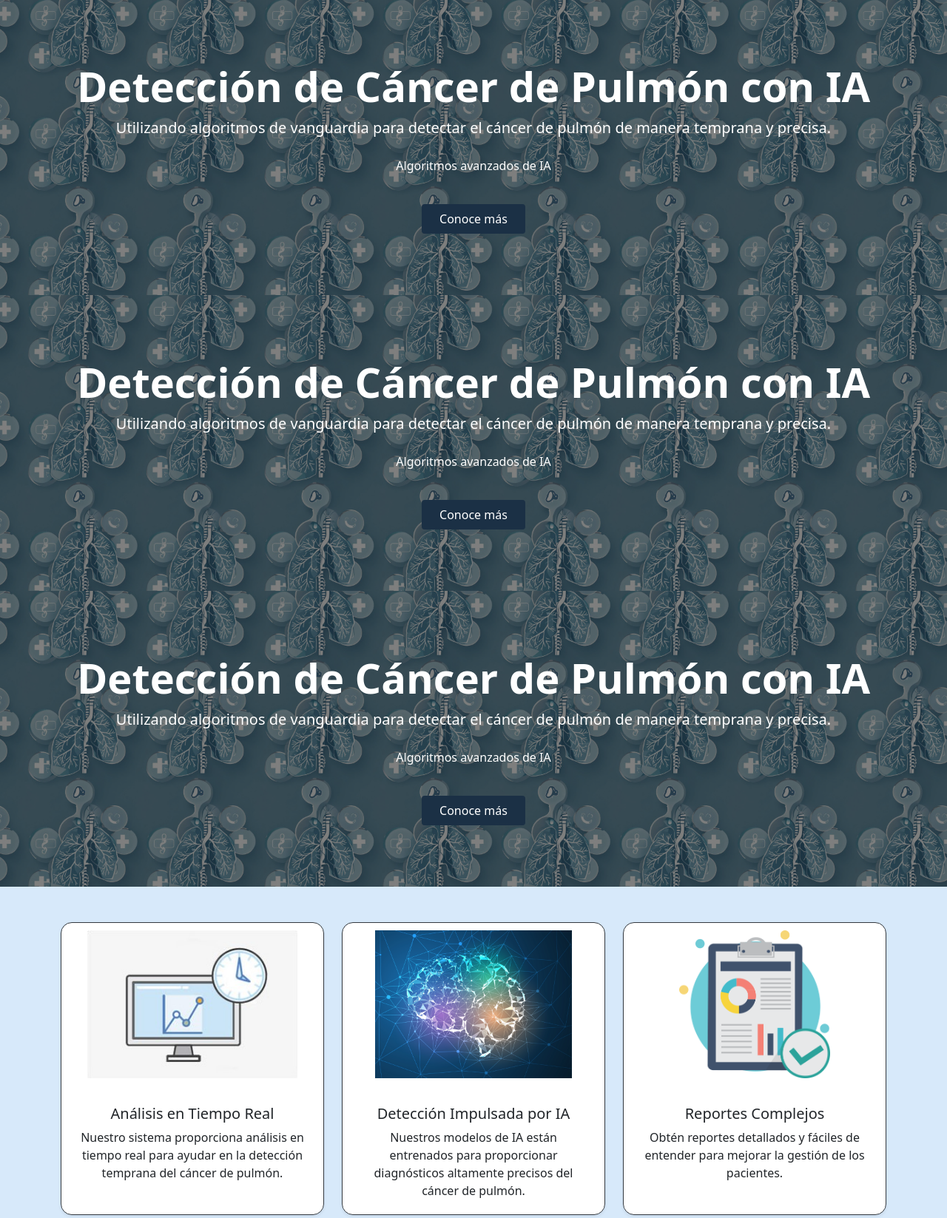
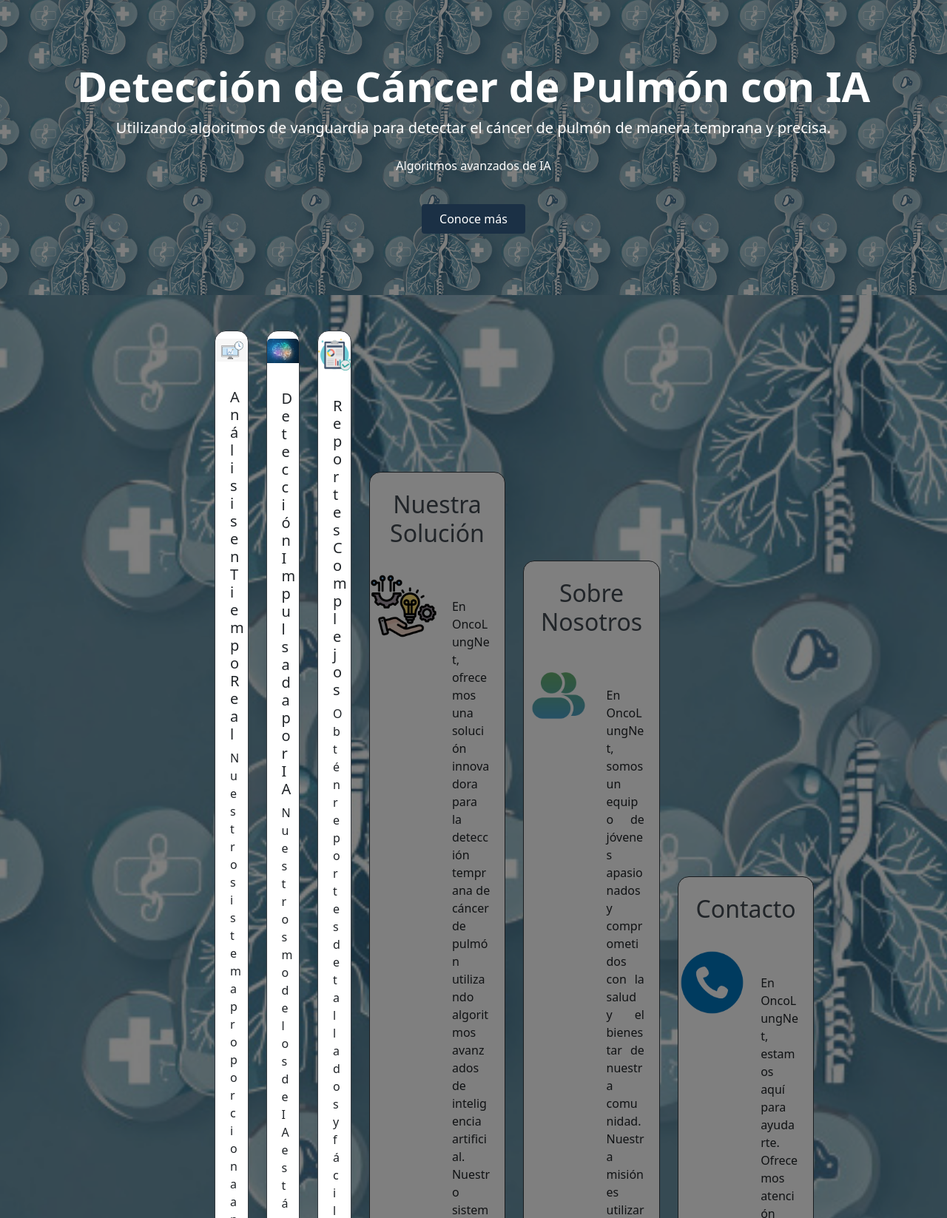
Before and after one commit to EnzoM1/Capstone-DavidMerino-SebastianPalma-EnzoMayo, a Django app: page / in a window 1280 px wide; the page is wider, and only the part inside the window is pictured. Shown: the part 126-1773 px from the top of that part at 74% size. Run offline with Django 5.2, Linux system fonts and the light colour scheme; parts of the project's set-up code (start-up, migrations or seed data) failed here and were passed over.

Commit message:
prueba 23

```diff
--- a/Aplicacion Web/Onculungnet/onco/templates/test_index.html
+++ b/Aplicacion Web/Onculungnet/onco/templates/test_index.html
@@ -82,18 +82,7 @@
             </ul>
             <a href="#nuestra-solucion" class="btn btn-primary mt-4 px-4 py-2" style="background-color: #1b3045;">Conoce más</a>
         </div>
-    </section><section id="inicio" class="hero-section d-flex align-items-center justify-content-center">
-        <div class="text-center text-white">
-            <h1 class="display-4 fw-bold">Detección de Cáncer de Pulmón con IA</h1>
-            <p class="lead mb-4">Utilizando algoritmos de vanguardia para detectar el cáncer de pulmón de manera
-                temprana y precisa.</p>
-            <ul class="list-unstyled">
-                <li class="mb-3"><i class="bi bi-check-circle-fill text-primary"></i> Algoritmos avanzados de IA</li>
-                <li><i class="bi bi-check-circle-fill text-primary"></i></li>
-            </ul>
-            <a href="#nuestra-solucion" class="btn btn-primary mt-4 px-4 py-2" style="background-color: #1b3045;">Conoce más</a>
-        </div>
-    </section>
+
     <!-- Cards Section -->
     <section class="container py-5" >
         <div class="row text-center">
--- a/Aplicacion Web/Onculungnet/onco/views.py
+++ b/Aplicacion Web/Onculungnet/onco/views.py
@@ -49,6 +49,12 @@ genai.configure(api_key=os.environ["GEMINI_API_KEY"])
 
 
 # Función de prueba que verifica si el usuario es un superusuario
+def is_superuser(user):
+    return user.is_superuser
+def is_superuser(user):
+    return user.is_superuser
+def is_superuser(user):
+    return user.is_superuser
 def is_superuser(user):
     return user.is_superuser
 
```
